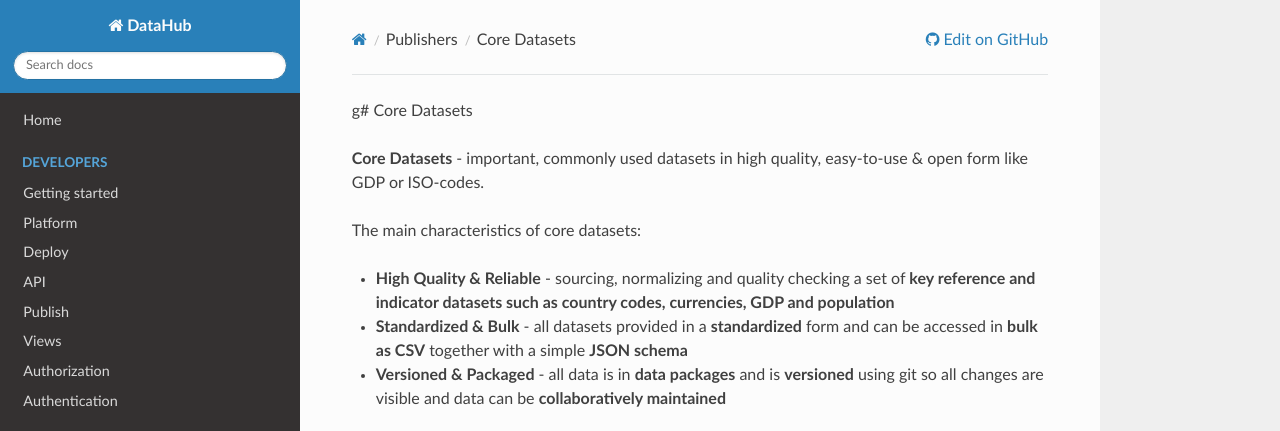
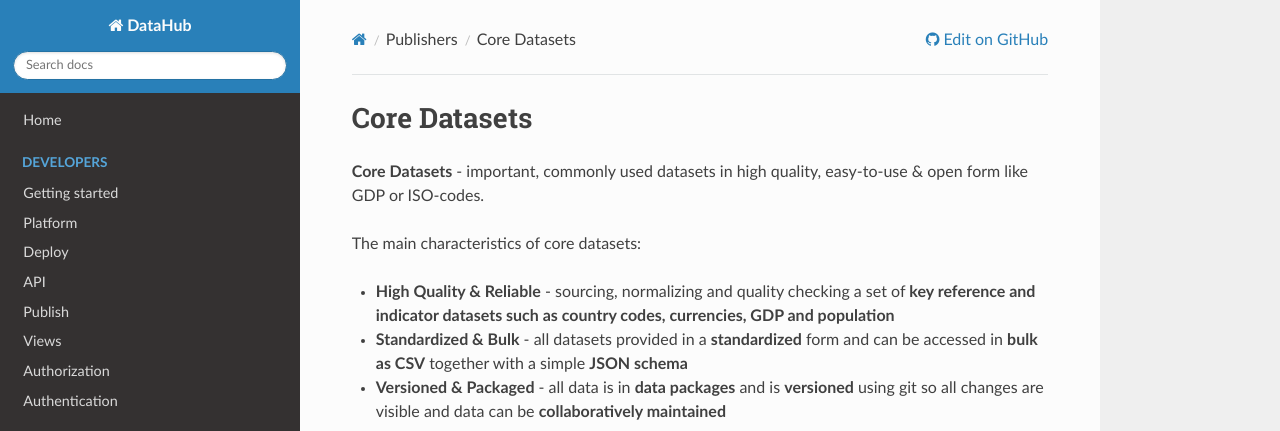
Before and after one commit to datopian/datahub-docs-tech, an MkDocs documentation site: the page built from docs/publishers/core-datasets.md, in a window 1280 px wide and 900 px high, cut to the strip 0-431 px from the top of the window. Built offline with MkDocs 1.6.1, drawn with Linux system fonts in a browser that asks for light colours; nearby versions of some CDN libraries; a script that is not in the unit is left out; old or Windows-style settings are respelled for this version of MkDocs.

Commit message:
[tidy-up][xs]: small typo in heading

```diff
--- a/docs/publishers/core-datasets.md
+++ b/docs/publishers/core-datasets.md
@@ -1,4 +1,4 @@
-g# Core Datasets
+# Core Datasets
 
 **Core Datasets** - important, commonly used datasets in high quality, easy-to-use & open form like GDP or ISO-codes.
 
```
